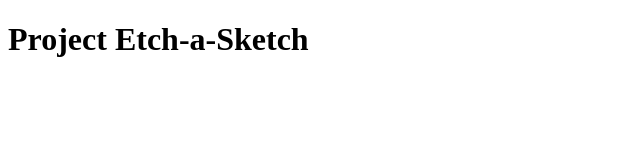
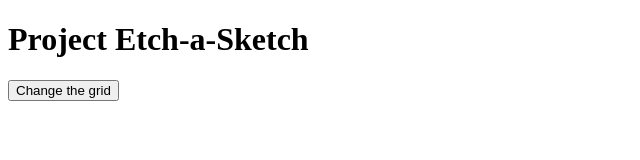
Before and after one commit to MatiasBastarrica/etch-a-sketch-top, a plain HTML site: page index.html in a window 1280 px wide. Shown: the whole page, without its empty margins (0-640 px from the left). Drawn offline with Linux system fonts and the light colour scheme.

Commit message:
Store the grid container in a variable

```diff
--- a/index.html
+++ b/index.html
@@ -8,6 +8,7 @@
   </head>
   <body>
     <h1>Project Etch-a-Sketch</h1>
+    <button class="grid-change-btn">Change the grid</button>
     <div class="container"></div>
     <script src="./script.js"></script>
   </body>
--- a/script.js
+++ b/script.js
@@ -0,0 +1,3 @@
+// STORE THE GRID CONTAINER
+
+const gridContainer = document.querySelector("div.container");
--- a/styles.css
+++ b/styles.css
@@ -3,3 +3,8 @@
 * {
   box-sizing: border-box;
 }
+
+.grid-change-btn {
+  display: inline-block;
+  margin-bottom: 1rem;
+}
```
